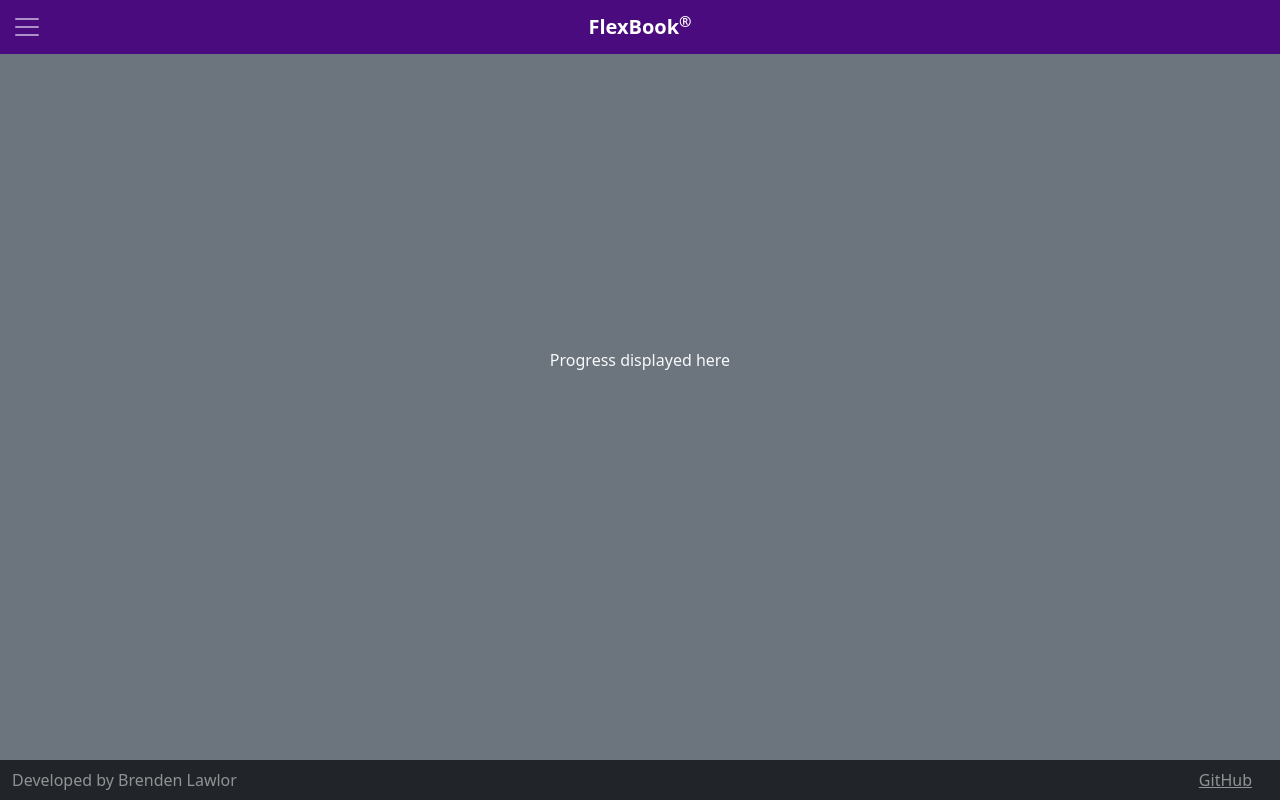
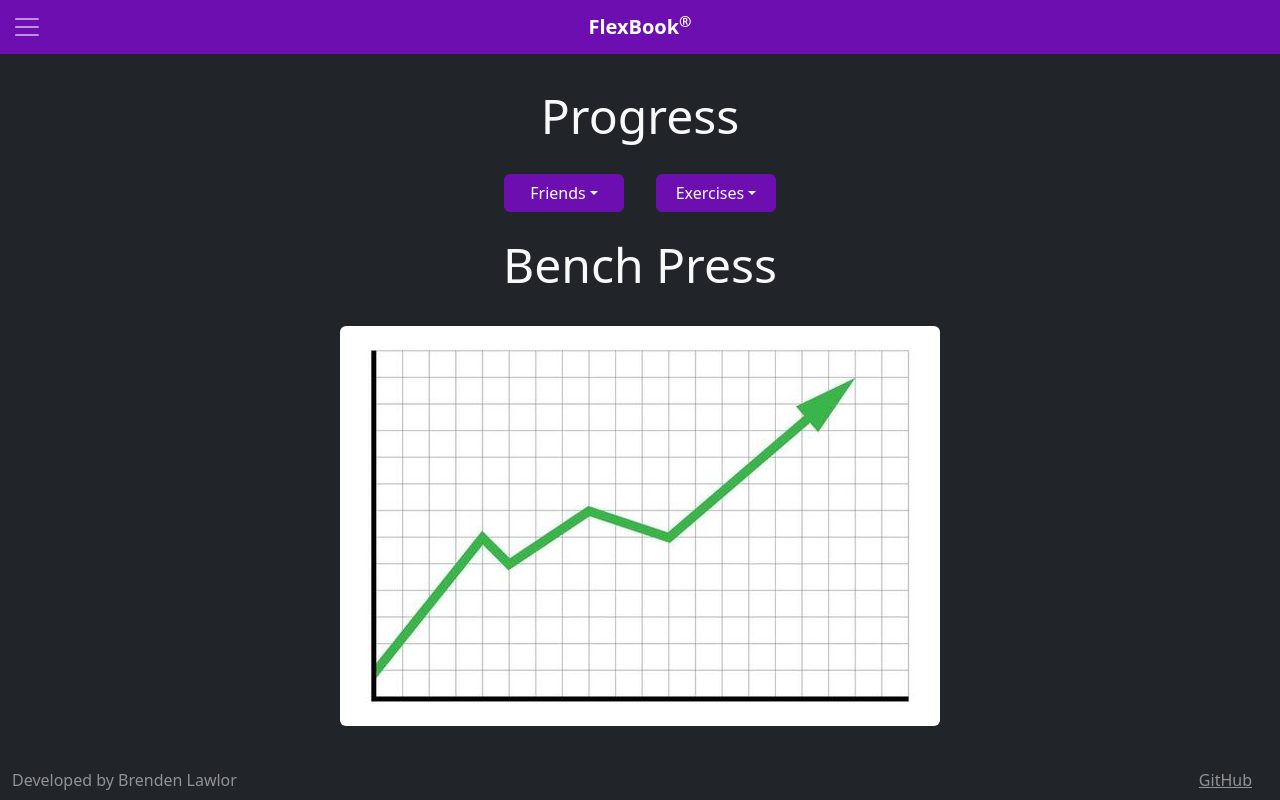
Before and after one commit to lawlorbrenden2/startup, a React (Vite) app: page /progress in a window 1280 px wide. Built offline with nearby package versions, Linux system fonts and the light colour scheme.

Commit message:
ported progress.html code to progress.jsx

```diff
--- a/src/app.css
+++ b/src/app.css
@@ -120,6 +120,9 @@ footer {
   box-shadow: 0 2px 10px rgba(0, 0, 0, 0.5);
 }
 
+.dropdown-item {
+  color: #fff;
+}
 
 .dropdown-item:hover,
 .dropdown-item:focus {
@@ -127,15 +130,14 @@ footer {
   color: #fff;
 }
 
-
 .dropdown-item.active,
 .dropdown-item.active:hover {
   background-color: #5c0da0;
   color: #fff;
 }
 
-.navbar.bg-primary {
-  background-color: #4a0b7e !important;
+.dropdown-divider {
+  border-top: 1px solid #2a2a2a;
 }
 
 
--- a/src/progress/progress.jsx
+++ b/src/progress/progress.jsx
@@ -2,8 +2,38 @@ import React from 'react';
 
 export function Progress() {
   return (
-    <main className="container-fluid bg-secondary text-center">
-      <div>Progress displayed here</div>
+    <main className="container-fluid bg-dark text-light d-flex flex-column align-items-center mt-5 pt-3">
+      <div className="content-wrapper">
+        <h1>Progress</h1>
+
+        <div className="dropdown-row d-flex justify-content-center my-3">
+          <div className="dropdown me-3">
+            <button className="btn btn-primary dropdown-toggle" type="button" data-bs-toggle="dropdown">
+              Friends
+            </button>
+            <ul className="dropdown-menu">
+              <li><a className="dropdown-item" href="#">Friend 1</a></li>
+              <li><a className="dropdown-item" href="#">Friend 2</a></li>
+              <li><a className="dropdown-item" href="#">Friend 3</a></li>
+              <li><a className="dropdown-item" href="#">Friend 4</a></li>
+            </ul>
+          </div>
+
+          <div className="dropdown">
+            <button className="btn btn-primary dropdown-toggle" type="button" data-bs-toggle="dropdown">
+              Exercises
+            </button>
+            <ul className="dropdown-menu">
+              <li><a className="dropdown-item" href="#">Bench Press</a></li>
+              <li><a className="dropdown-item" href="#">Squat</a></li>
+            </ul>
+          </div>
+        </div>
+      </div>
+      <h2>Bench Press</h2>
+      <div className="graph my-3">
+        <img src="graph_up.jpg" className="img-fluid rounded" alt="Bench Press Progress Graph" />
+      </div>
     </main>
   );
 }
```
